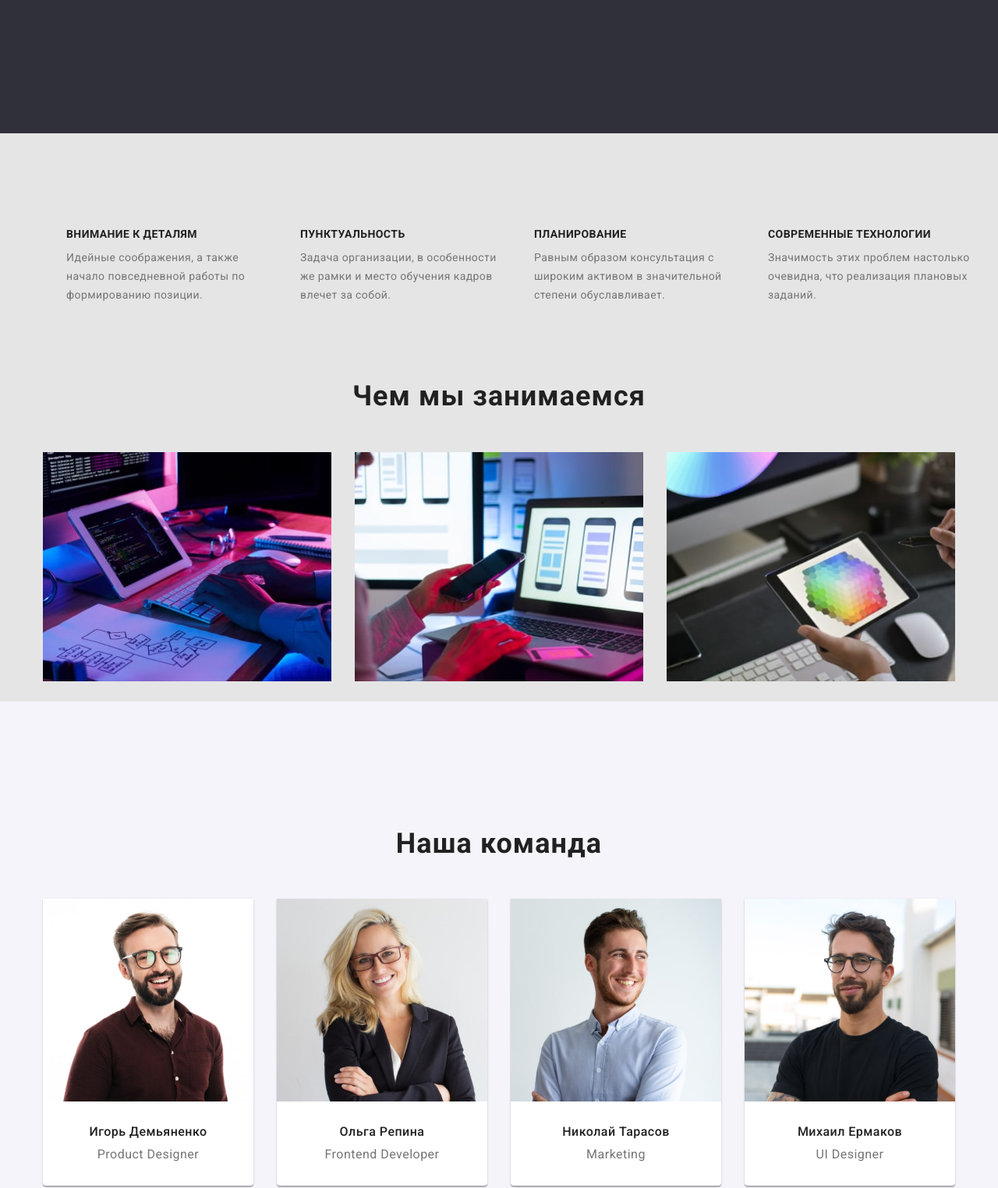
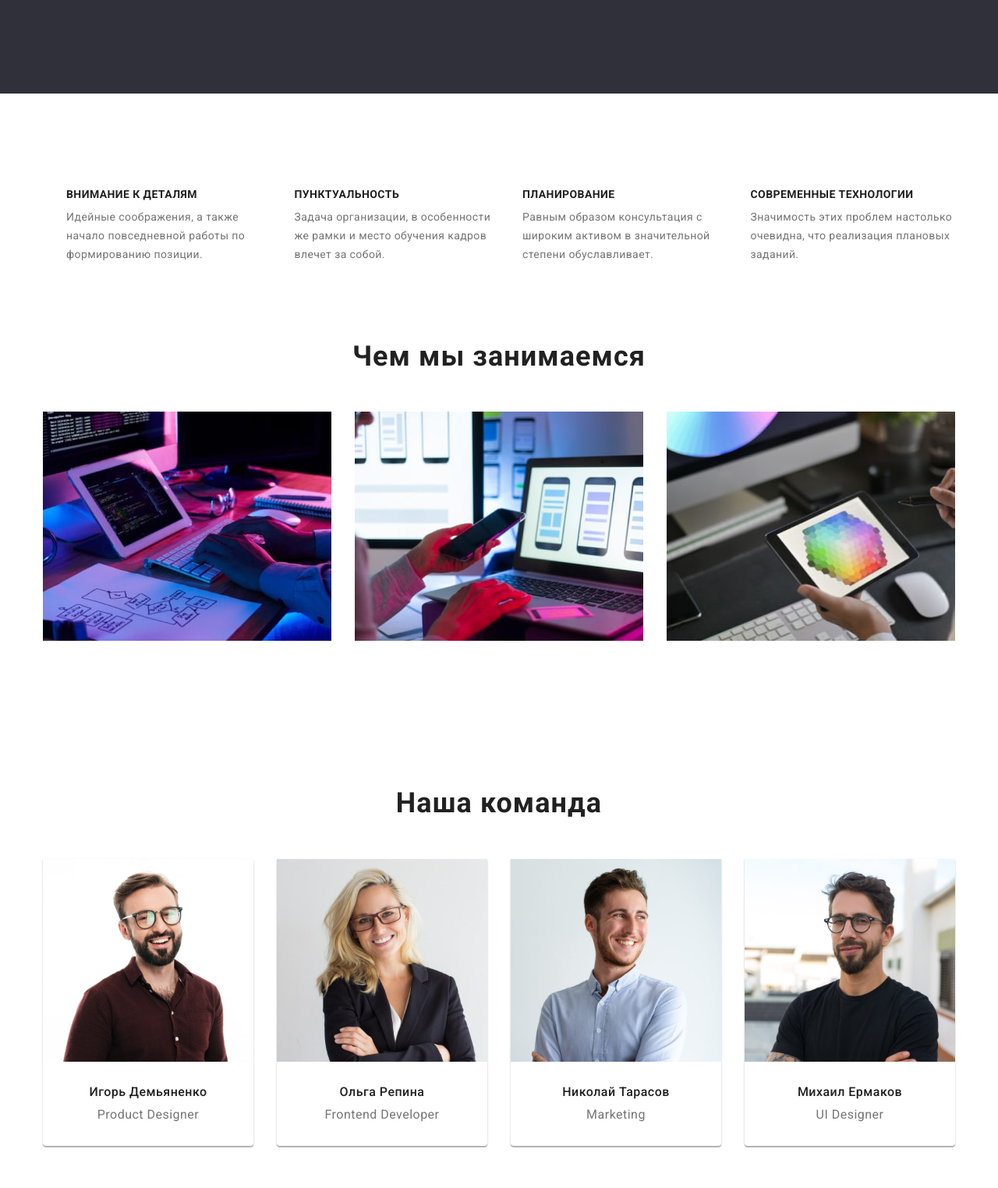
Before and after one commit to Dumko92/homework-3, a plain HTML site: page index.html in a window 1280 px wide. Shown: the part 560-2084 px from the top of the page at 78% size. Drawn offline with nearby package versions, Linux system fonts and the light colour scheme.

Commit message:
виправ

```diff
--- a/css/styles.css
+++ b/css/styles.css
@@ -95,8 +95,6 @@ body {
 }
 
 .header-list {
-    padding-top: 32px;
-    padding-bottom: 32px;
     display: flex;
 }
 
@@ -192,7 +190,7 @@ body {
 /* benefits */
 
 .benefits {
-background: var(--about-benefits-background-color);
+background: var(--btn-font-color) ;
 padding-top: 94px;
 padding-bottom: 94px;
 }
@@ -202,6 +200,7 @@ padding-bottom: 94px;
 }
 
 .benefits-list {
+
   display: flex;
 }
 
@@ -234,8 +233,8 @@ padding-bottom: 94px;
 /* about */
 
 .about {
-    background: var(--about-benefits-background-color);
-    padding-bottom: 26px;
+    background: var(--btn-font-color) ;
+    padding-bottom: 94px;
 
 }
 
@@ -261,10 +260,9 @@ padding-bottom: 94px;
 /* team */
 
 .team {
-    background: var(--team-background-color);
-    padding-top: 162px;
-    padding-bottom: 26px;
-    margin-bottom: 68px;
+    background: var(--btn-font-color);
+    padding-top: 94px;
+    padding-bottom: 94px;
 }
 
 .team-logo {
--- a/index.html
+++ b/index.html
@@ -46,34 +46,26 @@
                 <div class="container">
                 <h2 class="benefits-company">Преимущества компании</h2>
                 <ul class="benefits-list list">
-                    <div class="container-benefits">
                     <li class="benefits-item">
                         <h3 class="benefits-title">Внимание к деталям</h3>
                         <p class="benefits-text">Идейные соображения, а также начало повседневной работы по формированию
                             позиции.</p>
                     </li>
-                    </div>
-                    <div class="container-benefits">
                     <li class="benefits-item">
                         <h3 class="benefits-title">Пунктуальность</h3>
                         <p class="benefits-text">Задача организации, в особенности же рамки и место обучения кадров влечет за
                             собой.</p>
                     </li>
-                    </div>
-                    <div class="container-benefits">
                     <li class="benefits-item">
                         <h3 class="benefits-title">Планирование</h3>
                         <p class="benefits-text">Равным образом консультация с широким активом в значительной степени
                             обуславливает.</p>
                     </li>
-                    </div>
-                    <div class="container-benefits">
                     <li class="benefits-item">
                         <h3 class="benefits-title">Современные технологии</h3>
                         <p class="benefits-text">Значимость этих проблем настолько очевидна, что реализация плановых заданий.
                         </p>
                     </li>
-                    </div>
                 </ul>
                 </div>
             </section>
```
